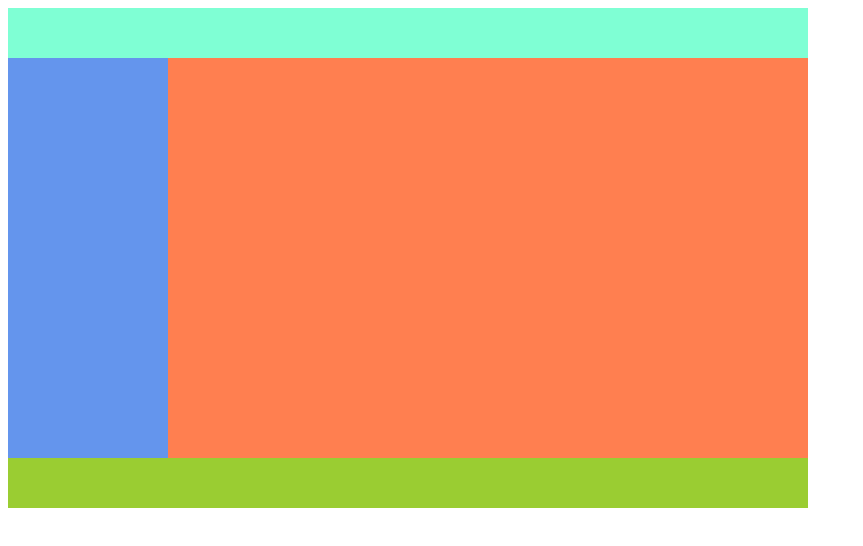
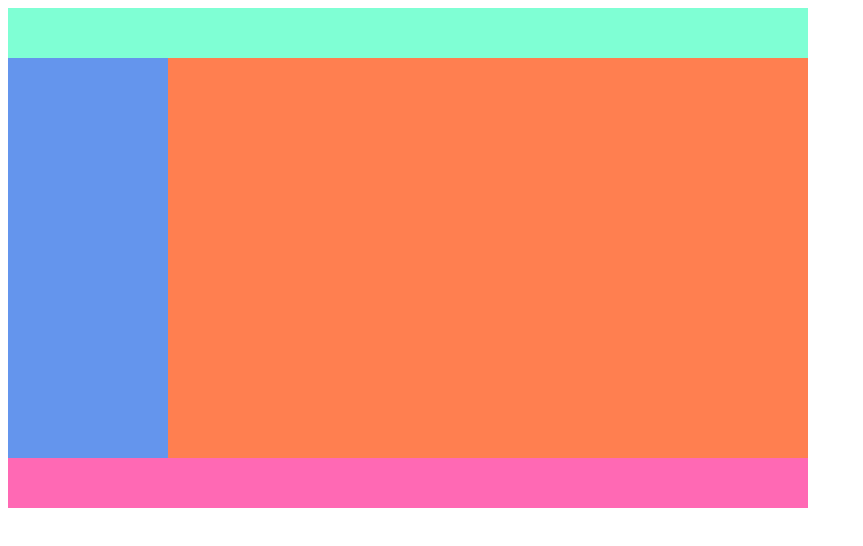
Before and after one commit to Sanic00/Frontend-Study, a plain HTML site: page review-layout.html in a window 1280 px wide. Shown: the whole page, without its empty margins (0-863 px from the left). Drawn offline with Linux system fonts and the light colour scheme.

Commit message:
'review-layout'

```diff
--- a/css/review-layout.css
+++ b/css/review-layout.css
@@ -20,13 +20,13 @@
     width: 80%;
     height: 400px;
     background-color: coral;
-    float: left;
+    float: left; /*float :left 요소를 공중에 띄워서 left정렬*/
 }
 
 .footer {
     width: 100%;
     height: 50px;
-    background-color: yellowgreen;
-    clear: both;
+    background-color: hotpink;
+    clear: both; /*버그 공중에 떠있는 요소들 뒤로 이동하기 때문에 clear: both를 사용해야됨*/
 
 }
```
